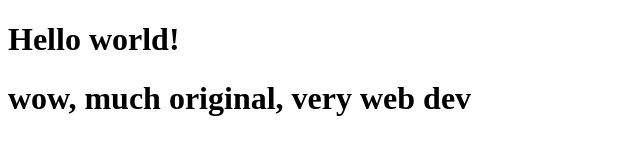
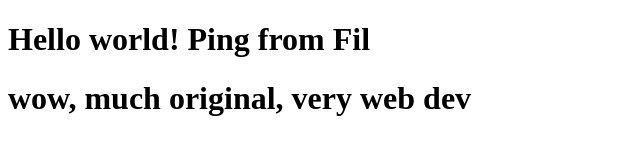
Before and after one commit to shibeknight/testing, a plain HTML site: page index.html in a window 1280 px wide. Shown: the whole page, without its empty margins (0-640 px from the left). Drawn offline with Linux system fonts and the light colour scheme.

Commit message:
Fils changes

```diff
--- a/index.html
+++ b/index.html
@@ -3,10 +3,10 @@
 <head>
     <meta charset="UTF-8">
     <meta name="viewport" content="width=device-width, initial-scale=1.0">
-    <title>Daniel's file!</title>
+    <title>Shared file!</title>
 </head>
 <body>
-    <h1>Hello world!</h1>
+    <h1>Hello world! Ping from Fil</h1>
     <h1>wow, much original, very web dev</h1>
 </body>
 </html>
```
